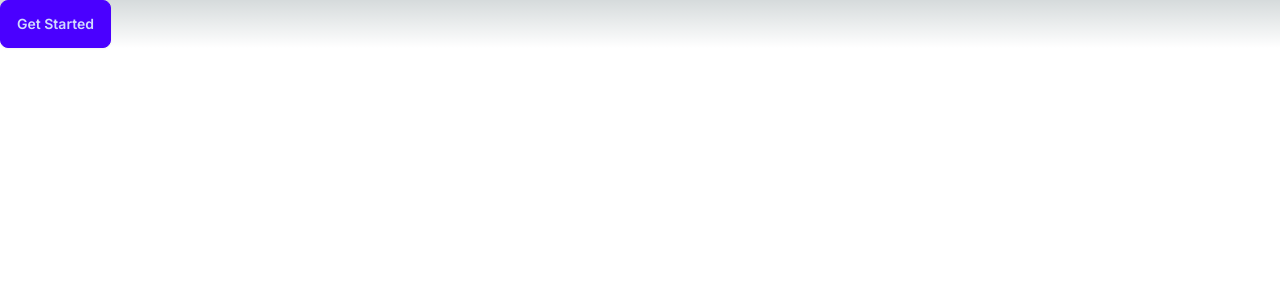
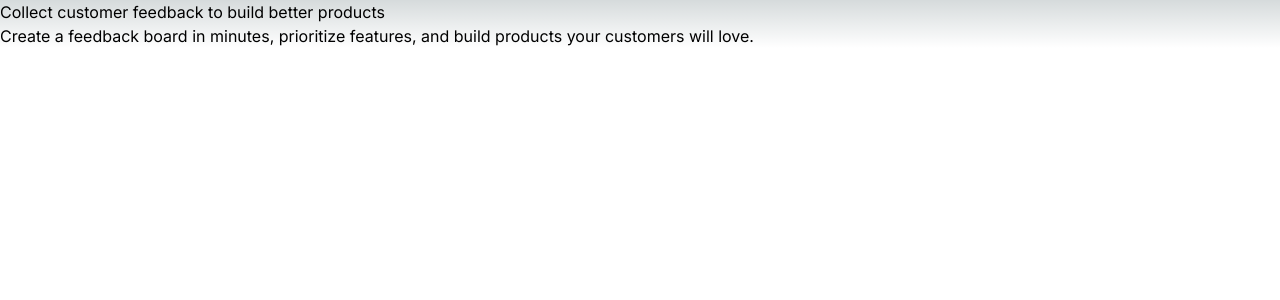
Before and after one commit to greenblat17/codefast-saas, a Next.js app: page / in a window 1280 px wide. Shown: the top 300 px of the page. Built offline with nearby package versions, Linux system fonts and the light colour scheme.

Commit message:
update hero section

```diff
--- a/app/page.js
+++ b/app/page.js
@@ -3,7 +3,11 @@
 export default function Home() {
   return (
     <main>
-      <button className="btn btn-primary">Get Started</button>
+      <h1>Collect customer feedback to build better products</h1>
+      <div>
+        Create a feedback board in minutes, prioritize features, and build
+        products your customers will love.
+      </div>
     </main>
   );
 }
```
